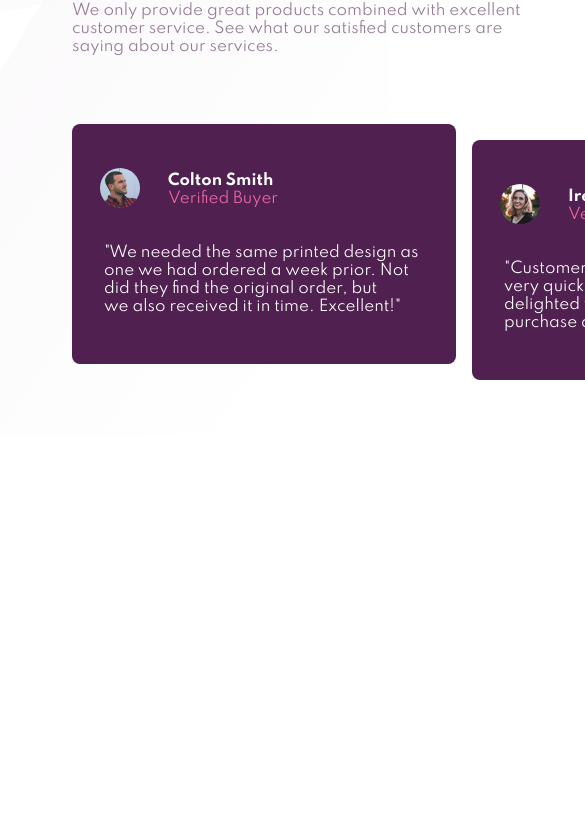
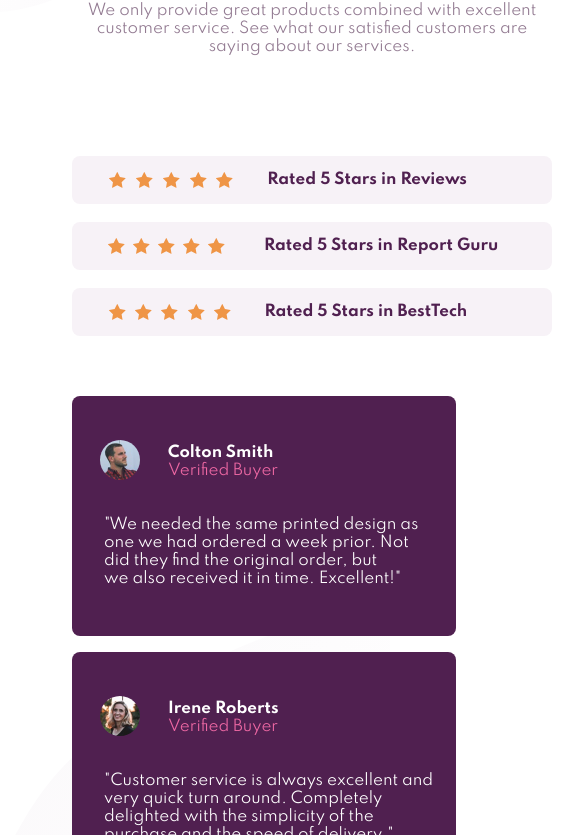
Before and after one commit to JanBrad/socialproof, a plain HTML site: page index.html in a window 390 px wide. Shown: the part 236-1071 px from the top of the page, 585 px wide, since content can reach past the window. Before the commit the page ends 844 px from the top, so only its background shows below. Drawn offline with Linux system fonts and the light colour scheme.

Commit message:
Edited to make more mobile friendly

```diff
--- a/socialproof.css
+++ b/socialproof.css
@@ -205,11 +205,29 @@ blockquote {
     display: none;
 }
 
-@media screen and (max-width: 375px) {
+@media screen and (max-width: 600px) {
 
     body{
-        width: 375px;
-        height: 25rem;
+        display: grid;
+        grid-template-row: [heading] 24% [stars] 26% [rvwcards] 50%;
+        grid-template-columns: [main] 100%;
+        width: 750px;
+        height: 1300px;
+    }
+
+   #intro {
+       grid-row: 1/2;
+       grid-column: 1/2;
+    }
+
+    #reviewsites {
+        grid-row:2/3;
+        grid-column:1/2;
+    }
+
+    #buyers {
+        grid-row:3/4;
+        grid-column: 1/2;
     }
 
     h1 {
@@ -233,4 +251,13 @@ blockquote {
         display: flex;
         flex-direction: column;
     }
+
+    .flexstar2 {
+        position: static;
 }
+
+    .flexstar3 {
+        position: static;
+    }
+
+}
```
